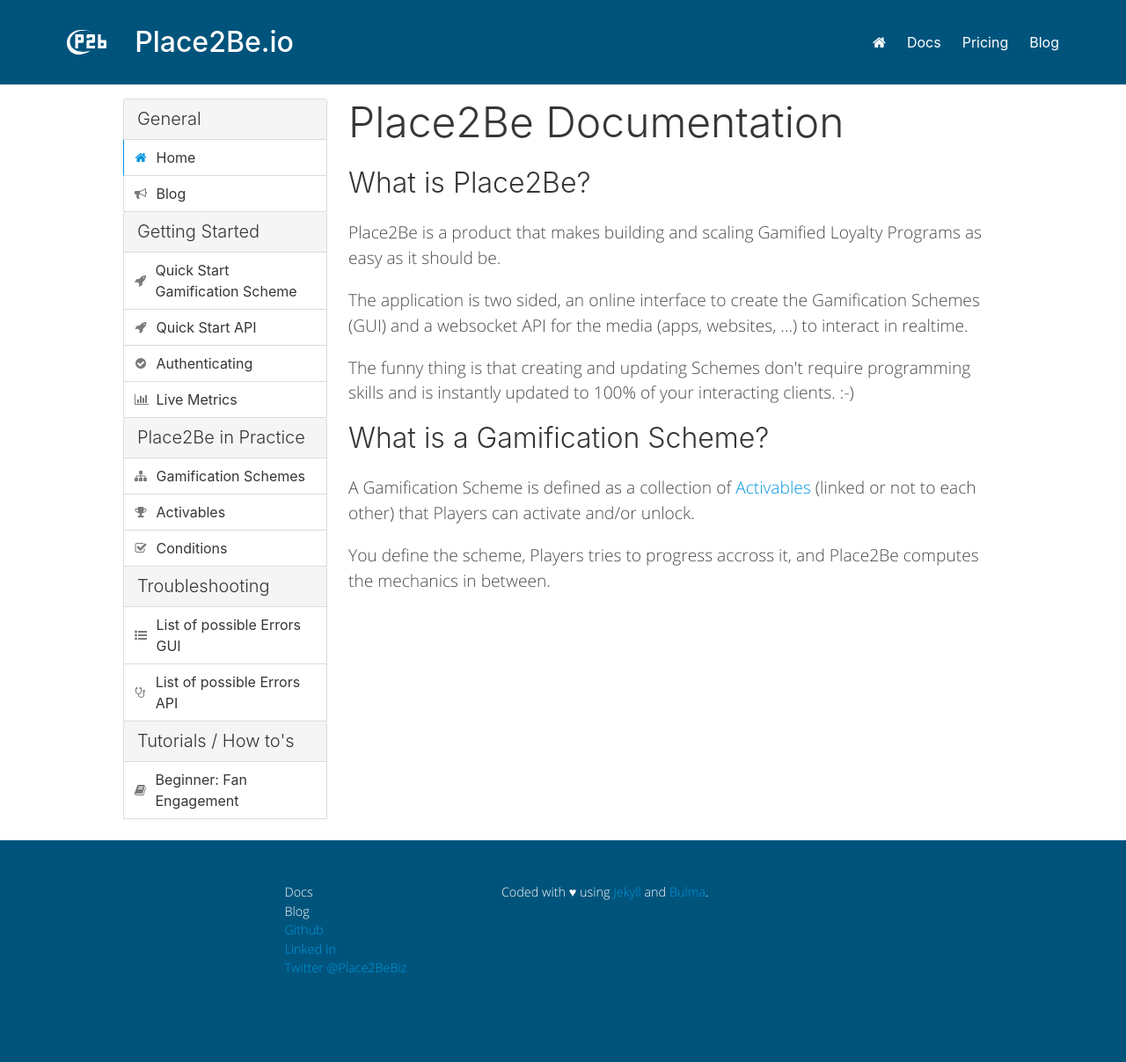
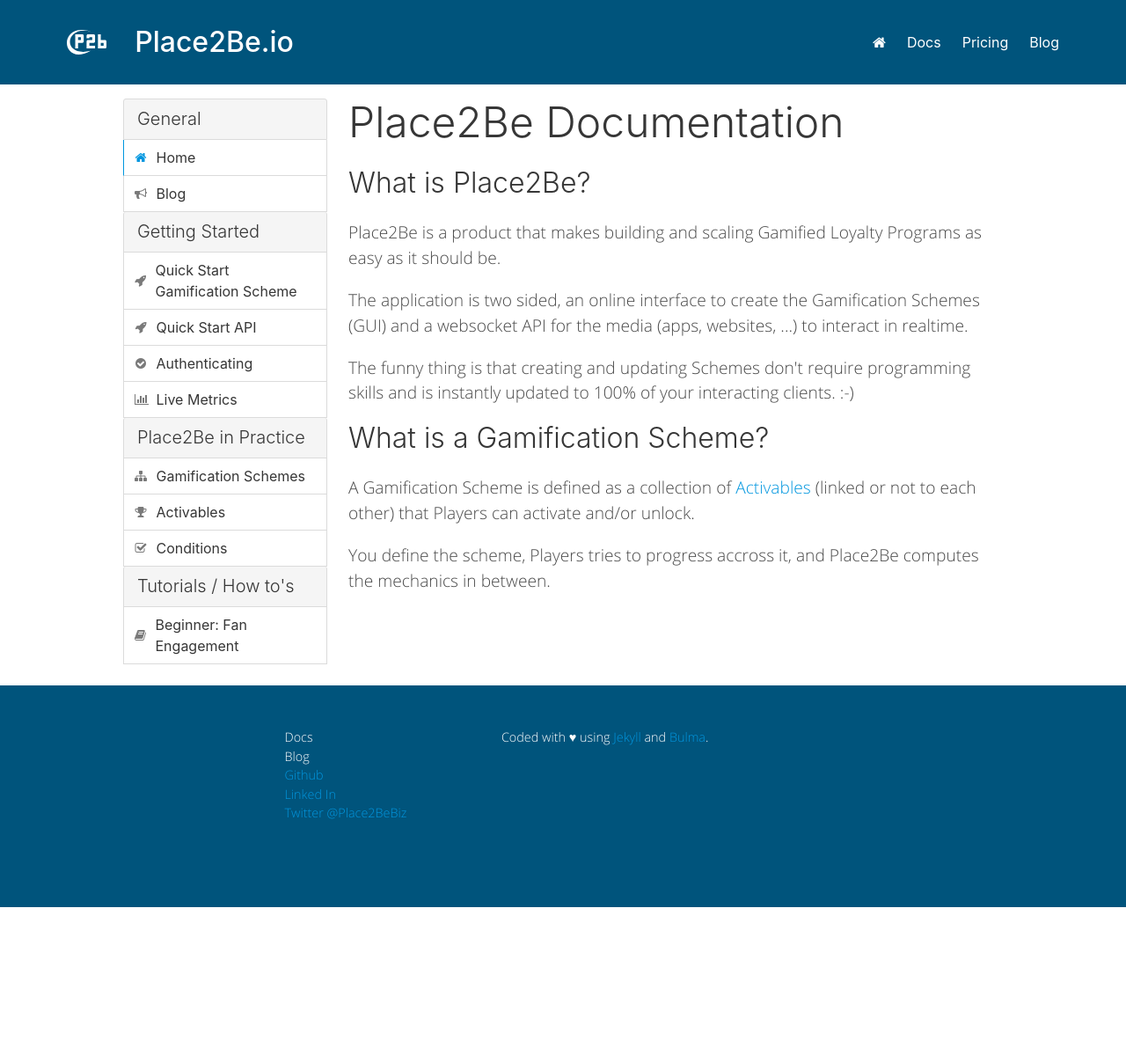
Before and after one commit to dvergeylen/place2be-docs, a Jekyll site: the page built from index.md, in a window 1280 px wide. Shown: the whole page at 88% size. Built offline with Jekyll 4.4.1, drawn with Linux system fonts in a browser that asks for light colours; after the commit the page ends 1031 px from its top, so only the background shows below that.

Commit message:
Commented not yet written documentation links in nav bar

```diff
--- a/_includes/nav_bar.html
+++ b/_includes/nav_bar.html
@@ -62,7 +62,7 @@
     </span>
     Conditions
   </a>
-  <p class="panel-heading">
+<!--  <p class="panel-heading">
     Troubleshooting
   </p>
   <a class="panel-block {% if page.title == 'list_errors_gui' %} is-active {% endif %}" href="{{ site.baseurl }}/troubleshooting/list_errors_gui">
@@ -76,7 +76,7 @@
       <i class="fa fa-stethoscope"></i>
     </span>
     List of possible Errors API
-  </a>
+  </a>-->
   <p class="panel-heading">
     Tutorials / How to's
   </p>
```
